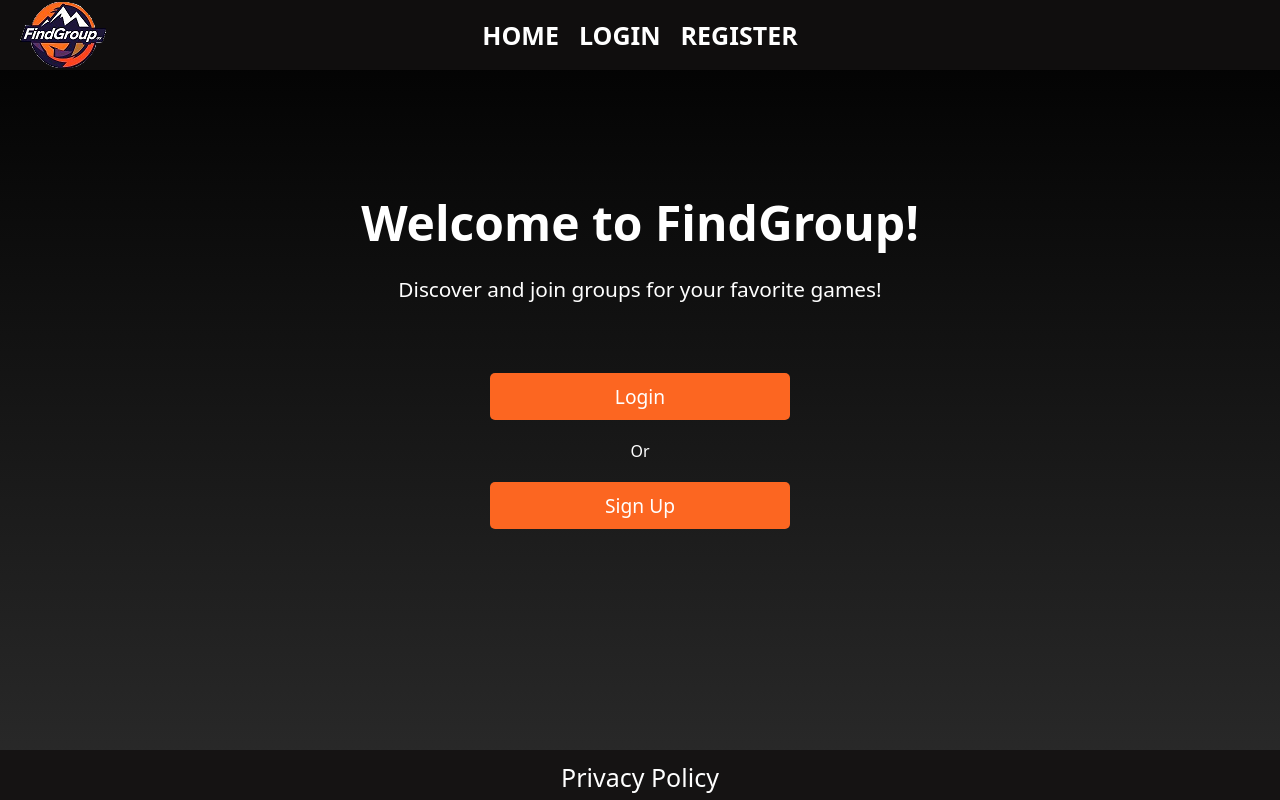
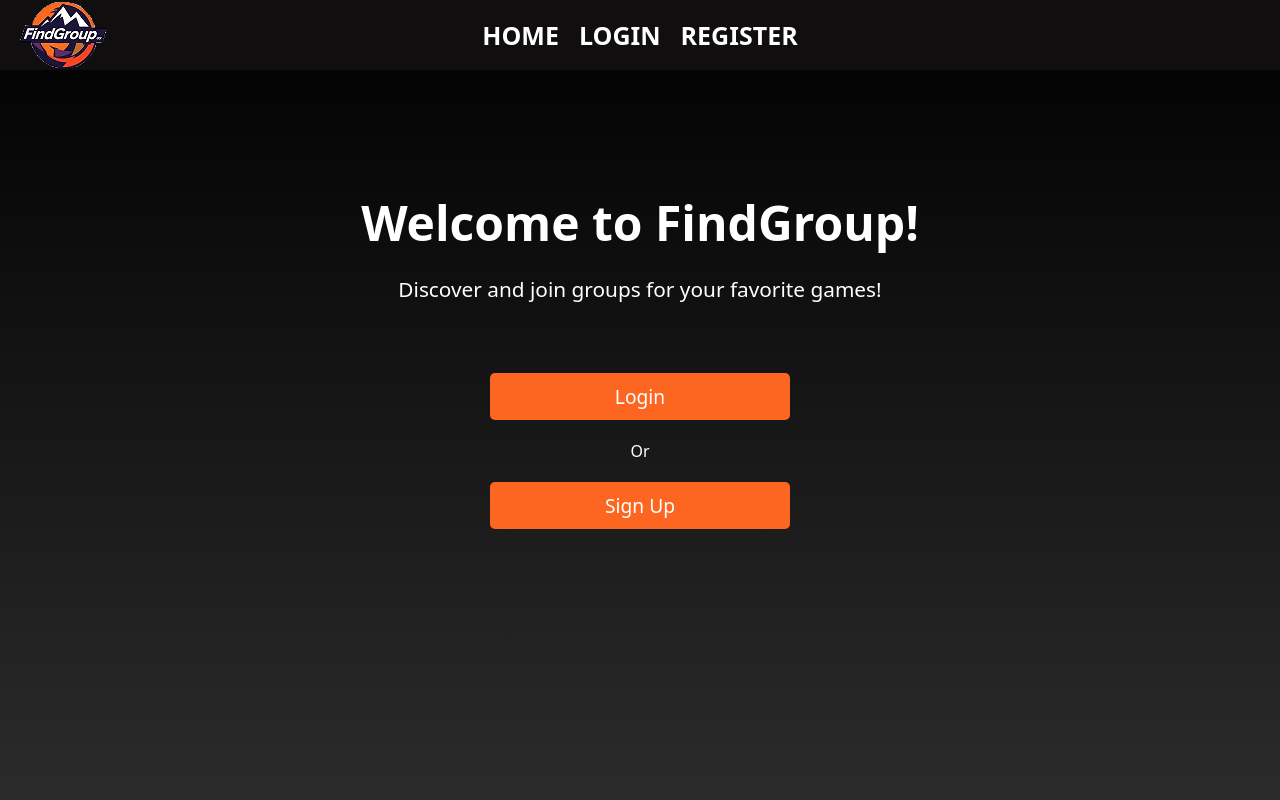
Before and after one commit to Ordinary56/Findgroup.gg, a React (Vite) app in the folder Web/frontend/: page /landingpage in a window 1280 px wide. Built offline with nearby package versions, Linux system fonts and the light colour scheme; no server answers.

Commit message:
removed footer

```diff
--- a/Web/frontend/src/App.tsx
+++ b/Web/frontend/src/App.tsx
@@ -1,7 +1,7 @@
 import { Route, BrowserRouter as Router, Routes, useLocation, Navigate, Outlet } from "react-router-dom";
 import { useAuth, AuthProvider } from "./component/Auth_Context/AuthContext"; // Authentication logic
 import Navbar from "./component/Navbar/Navbar";
-import Footer from "./component/Footer/Footer";
+
 import LandingPage from "./component/pages/Landing_Page/LandingPage";
 import LoginPage from "./component/pages/Login/Login";
 import Home from "./component/pages/Home/Home";
@@ -63,7 +63,7 @@
       </Routes>
       {/* Display CreateButton only on homepage */}
       {location.pathname === ROUTES.homepage.path && <CreateButton />}
-      <Footer />
+
     </>
   );
 };
--- a/Web/frontend/src/component/Footer/Footer.tsx
+++ /dev/null
@@ -1,13 +0,0 @@
-import styles from "./footer.module.css"
-
-const Footer = () => {
-    return (
-      <footer className={styles.footer}>
-          <div>
-            Privacy Policy
-          </div>
-      </footer>
-    )
-  }
-
-export default Footer
--- a/Web/frontend/src/component/Footer/footer.module.css
+++ /dev/null
@@ -1,17 +0,0 @@
-.footer {
-  position: fixed;
-  bottom: 0;
-  left: 0;
-  width: 100%;
-  height: 40px;
-  background-color: rgba(19, 16, 16, 0.877);
-  text-align: center;
-  padding: 10px 0;
-}
-
-@media screen and (min-width: 992px) {
-  .footer {
-    font-size: 25px;
-    height: 50px;
-  }
-}
```
